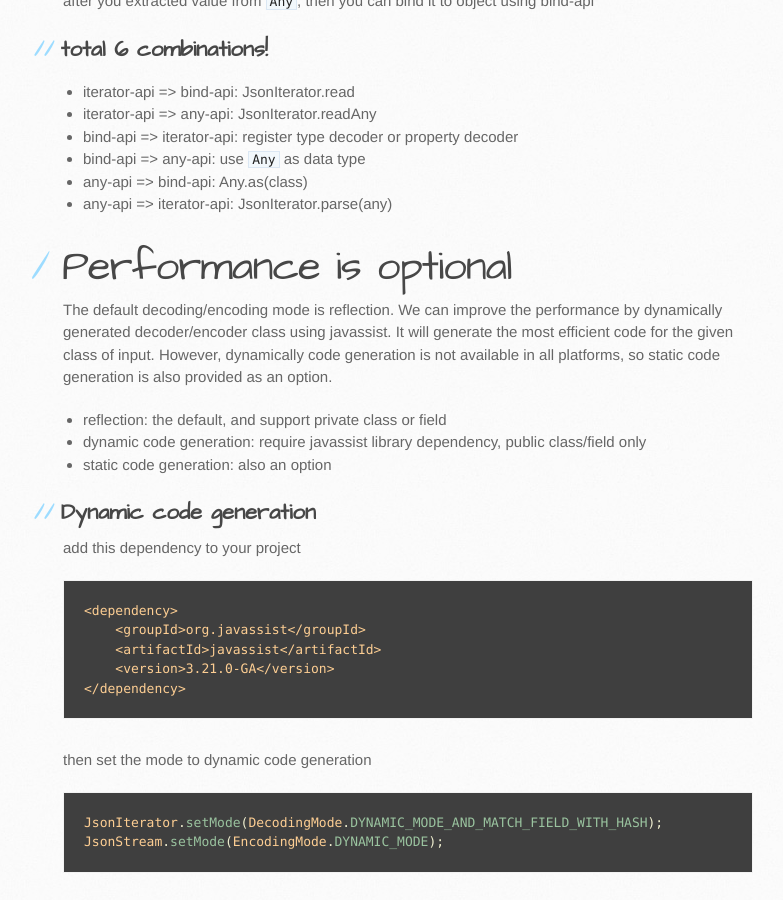
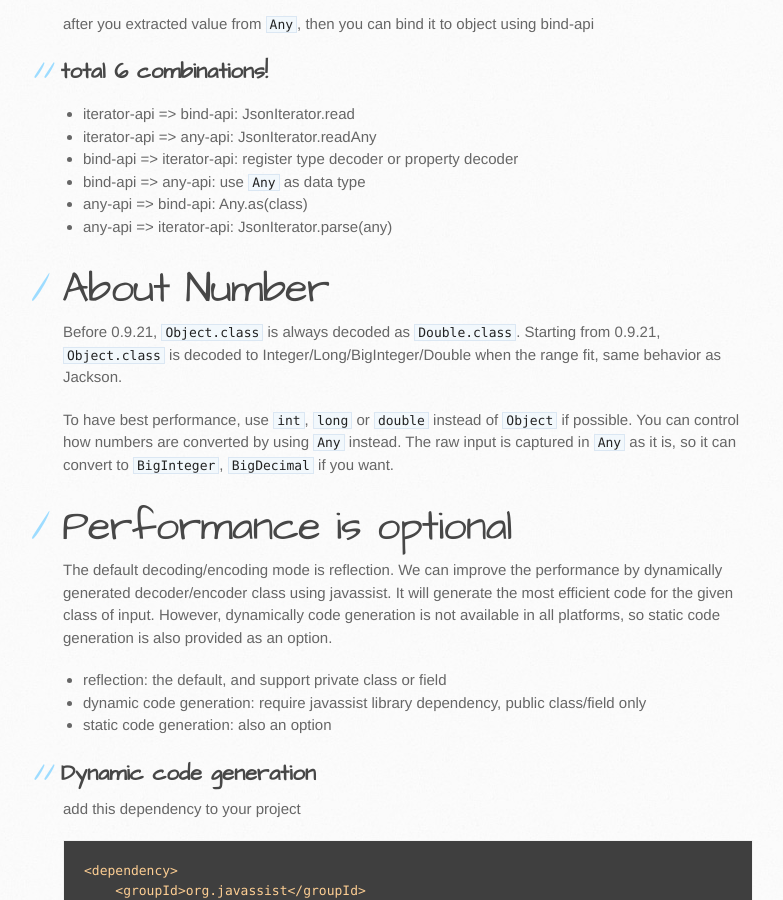
Before and after one commit to json-iterator/json-iterator.github.io, a Jekyll site: the page built from java-features.md, in a window 1280 px wide and 900 px high, scrolled down 3002 px. Shown: the whole window, without its empty margins (107-890 px from the left). Built offline with Jekyll 4.4.1, drawn with Linux system fonts in a browser that asks for light colours; comment, search, counter and statistics services are not loaded.

Commit message:
Update java-features.md

```diff
--- a/java-features.md
+++ b/java-features.md
@@ -90,6 +90,12 @@ after you extracted value from `Any`, then you can bind it to object using bind-
 * bind-api => any-api: use `Any` as data type
 * any-api => bind-api: Any.as(class)
 * any-api => iterator-api: JsonIterator.parse(any)
+
+# About Number
+
+Before 0.9.21, `Object.class` is always decoded as `Double.class`. Starting from 0.9.21, `Object.class` is decoded to Integer/Long/BigInteger/Double when the range fit, same behavior as Jackson.
+
+To have best performance, use `int`, `long` or `double` instead of `Object` if possible. You can control how numbers are converted by using `Any` instead. The raw input is captured in `Any` as it is, so it can convert to `BigInteger`, `BigDecimal` if you want.
 
 # Performance is optional
 
```
